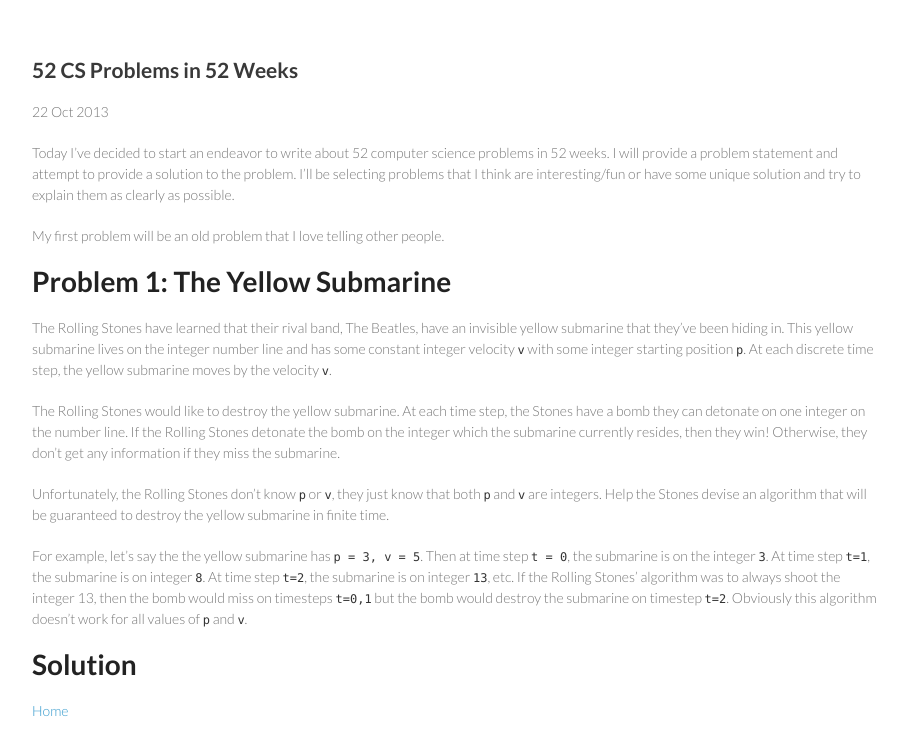
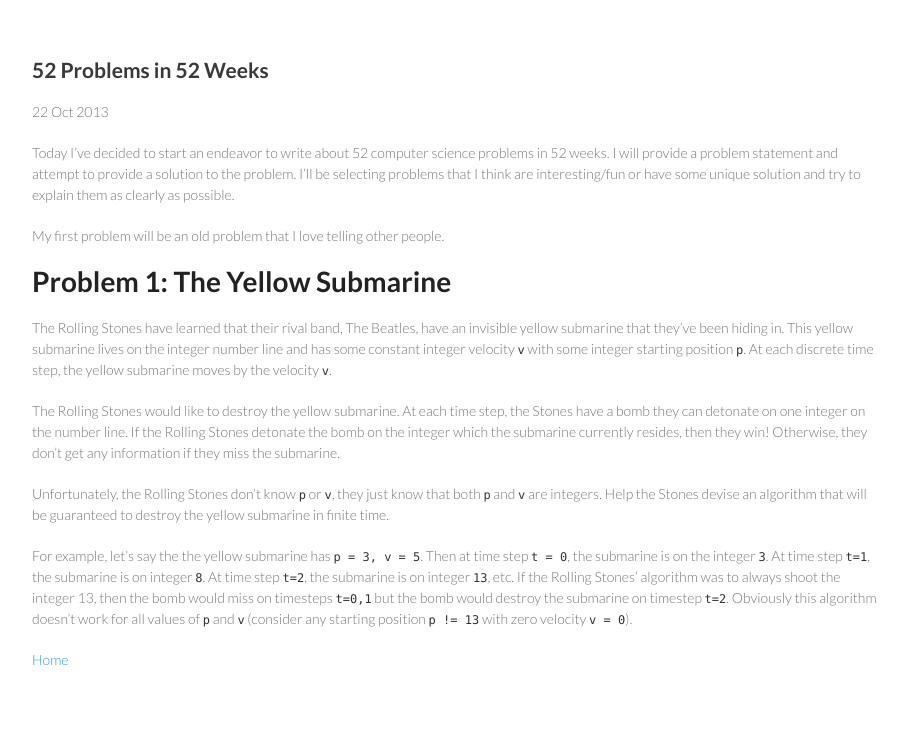
Before and after one commit to wangjohn/wangjohn.github.io, a Jekyll site: the page built from _posts/2013-10-22-52-problems-in-52-weeks.md, in a window 1280 px wide. Shown: the top 755 px of the page, without its empty margins (183-1090 px from the left). Built offline with Jekyll 4.4.1, drawn with Linux system fonts in a browser that asks for light colours.

Commit message:
Changed titles, moving solution to a new blog post.

```diff
--- a/_posts/2013-10-22-52-problems-in-52-weeks.md
+++ b/_posts/2013-10-22-52-problems-in-52-weeks.md
@@ -1,6 +1,6 @@
 ---
 layout: post
-title: "52 CS Problems in 52 Weeks"
+title: "52 Problems in 52 Weeks"
 date: 2013-10-22 14:47:00
 categories: problems
 ---
@@ -17,6 +17,4 @@ The Rolling Stones would like to destroy the yellow submarine. At each time step
 
 Unfortunately, the Rolling Stones don't know `p` or `v`, they just know that both `p` and `v` are integers. Help the Stones devise an algorithm that will be guaranteed to destroy the yellow submarine in finite time.
 
-For example, let's say the the yellow submarine has `p = 3, v = 5`. Then at time step `t = 0`, the submarine is on the integer `3`. At time step `t=1`, the submarine is on integer `8`. At time step `t=2`, the submarine is on integer `13`, etc. If the Rolling Stones' algorithm was to always shoot the integer 13, then the bomb would miss on timesteps `t=0,1` but the bomb would destroy the submarine on timestep `t=2`. Obviously this algorithm doesn't work for all values of `p` and `v`.
-
-# Solution
+For example, let's say the the yellow submarine has `p = 3, v = 5`. Then at time step `t = 0`, the submarine is on the integer `3`. At time step `t=1`, the submarine is on integer `8`. At time step `t=2`, the submarine is on integer `13`, etc. If the Rolling Stones' algorithm was to always shoot the integer 13, then the bomb would miss on timesteps `t=0,1` but the bomb would destroy the submarine on timestep `t=2`. Obviously this algorithm doesn't work for all values of `p` and `v` (consider any starting position `p != 13` with zero velocity `v = 0`).
```
